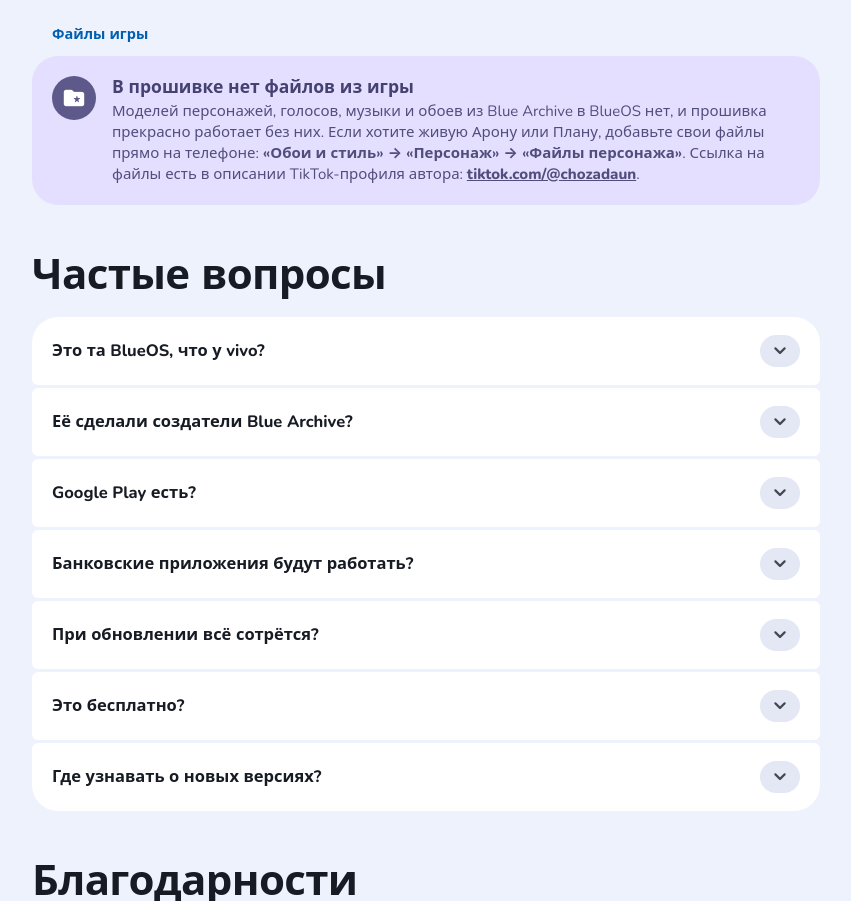
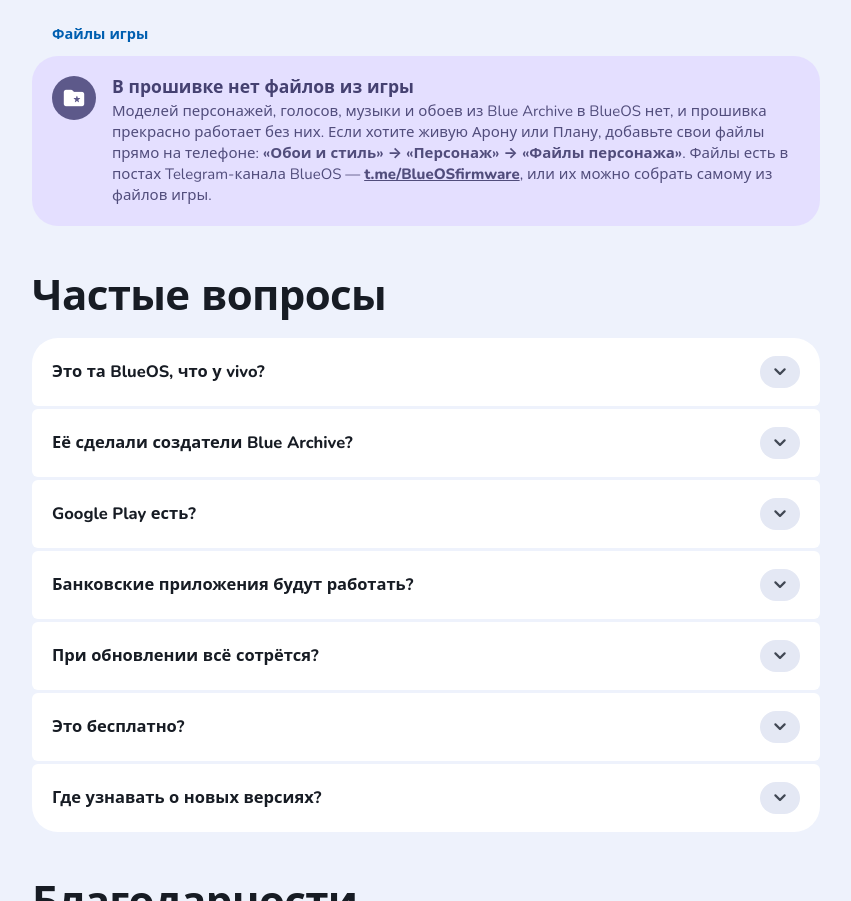
Before and after one commit to m89wppy/BlueOS, a plain HTML site: page ru/index.html in a window 1280 px wide. Shown: the part 4266-5167 px from the top of the page, without its empty margins (214-1065 px from the left). Drawn offline with nearby package versions, Linux system fonts and the light colour scheme; no server answers.

Commit message:
BlueOS site: game files are in the Telegram channel's posts
Co-Authored-By: Claude Opus 5.5 <noreply@anthropic.com>

```diff
--- a/ru/index.html
+++ b/ru/index.html
@@ -248,7 +248,7 @@ dialog .btn{position:fixed;top:14px;right:14px}
 <div class="group"><div class="row "><span class="ti t-blue"><b>1</b></span><div class="tx"><b>Разблокируйте загрузчик</b><span>При этом с телефона удалится всё, поэтому сначала сохраните то, что вам дорого.</span></div></div><div class="row "><span class="ti t-blue"><b>2</b></span><div class="tx"><b>Прошейте recovery BlueOS</b><span>Через fastboot залейте из релиза файлы <code>boot</code>, <code>dtbo</code> и <code>vendor_boot</code>.</span></div></div><div class="row "><span class="ti t-blue"><b>3</b></span><div class="tx"><b>Установите прошивку</b><span>В recovery выберите Apply update → Apply from ADB и отправьте zip-файл командой <code>adb sideload</code>.</span></div></div><div class="row "><span class="ti t-green"><span class="ms" aria-hidden="true">update</span></span><div class="tx"><b>Обновляться можно без сброса</b><span>С версии 0.8 новая версия ставится поверх старой, и все данные остаются. Телефон стирается только при самой первой установке.</span></div></div></div>
 <div class="actions"><a class="btn lg f st" href="https://github.com/GDmio/BlueOS/blob/main/INSTALL.ru.md"><span class="ms" aria-hidden="true">menu_book</span>Открыть инструкцию</a><a class="btn lg ol st" href="https://github.com/GDmio/BlueOS/releases"><span class="ms" aria-hidden="true">new_releases</span>Все версии</a></div>
 <p class="cat" id="files">Файлы игры</p>
-<div class="group"><div class="row tert"><span class="ti t-blue"><span class="ms" aria-hidden="true">folder_special</span></span><div class="tx"><b>В прошивке нет файлов из игры</b><span>Моделей персонажей, голосов, музыки и обоев из Blue Archive в BlueOS нет, и прошивка прекрасно работает без них. Если хотите живую Арону или Плану, добавьте свои файлы прямо на телефоне: <b>«Обои и стиль» → «Персонаж» → «Файлы персонажа»</b>. Ссылка на файлы есть в описании TikTok-профиля автора: <a href="https://www.tiktok.com/@chozadaun">tiktok.com/@chozadaun</a>.</span></div></div></div>
+<div class="group"><div class="row tert"><span class="ti t-blue"><span class="ms" aria-hidden="true">folder_special</span></span><div class="tx"><b>В прошивке нет файлов из игры</b><span>Моделей персонажей, голосов, музыки и обоев из Blue Archive в BlueOS нет, и прошивка прекрасно работает без них. Если хотите живую Арону или Плану, добавьте свои файлы прямо на телефоне: <b>«Обои и стиль» → «Персонаж» → «Файлы персонажа»</b>. Файлы есть в постах Telegram-канала BlueOS — <a href="https://t.me/BlueOSfirmware">t.me/BlueOSfirmware</a>, или их можно собрать самому из файлов игры.</span></div></div></div>
 </div></section>
 
 <section id="faq"><div class="col">
```
Also changed, not shown: index.html (+1 -1 lines).
